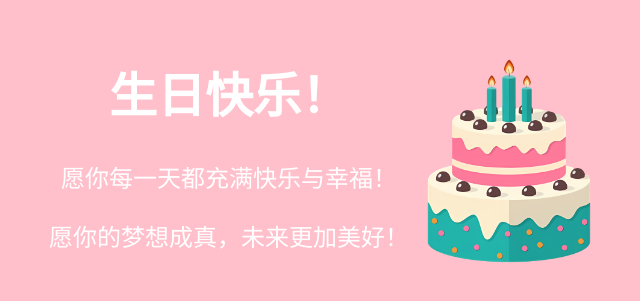
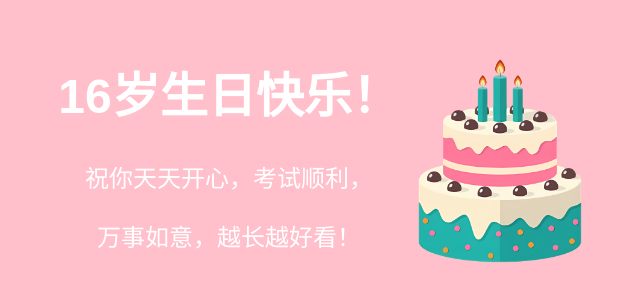
Before and after one commit to Wsy008/birthday, a plain HTML site: page index.html in a window 1280 px wide. Shown: the part 239-540 px from the top of the page, without its empty margins (311-951 px from the left). Drawn offline with Linux system fonts and the light colour scheme.

Commit message:
Add files via upload

```diff
--- a/index.html
+++ b/index.html
@@ -52,9 +52,9 @@
 </head>
 <body>
     <div class="birthday-message">
-        <h1>生日快乐！</h1>
-        <p>愿你每一天都充满快乐与幸福！</p>
-        <p>愿你的梦想成真，未来更加美好！</p>
+        <h1>16岁生日快乐！</h1>
+        <p>祝你天天开心，考试顺利，</p>
+        <p>万事如意，越长越好看！</p>
     </div>
     <!-- C:\Users\admin\Desktop\happy birthday -->
     <img src="cake.png" alt="生日蛋糕" class="cake-image" onclick="createFireworks(event)">
```
